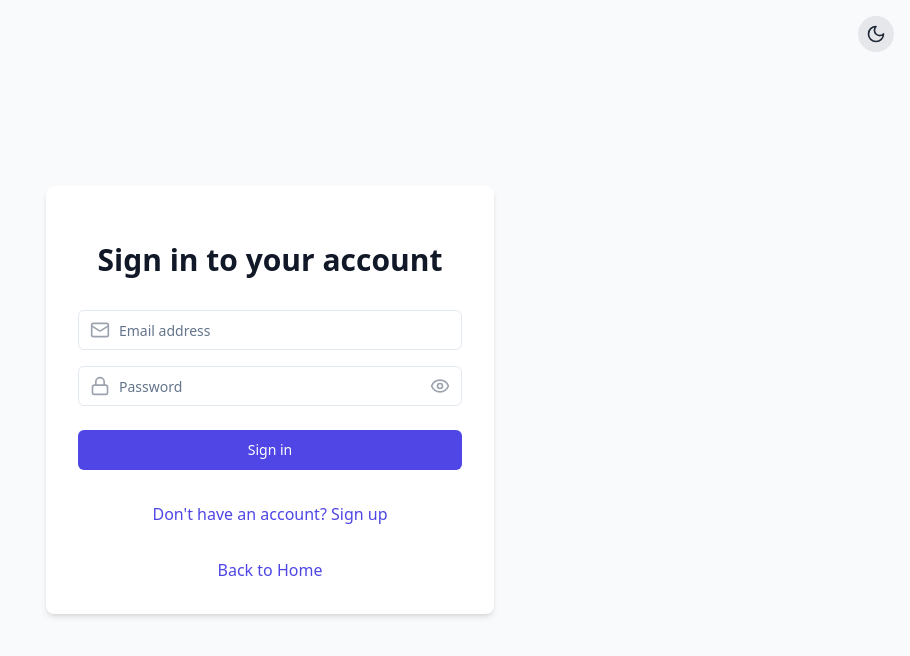
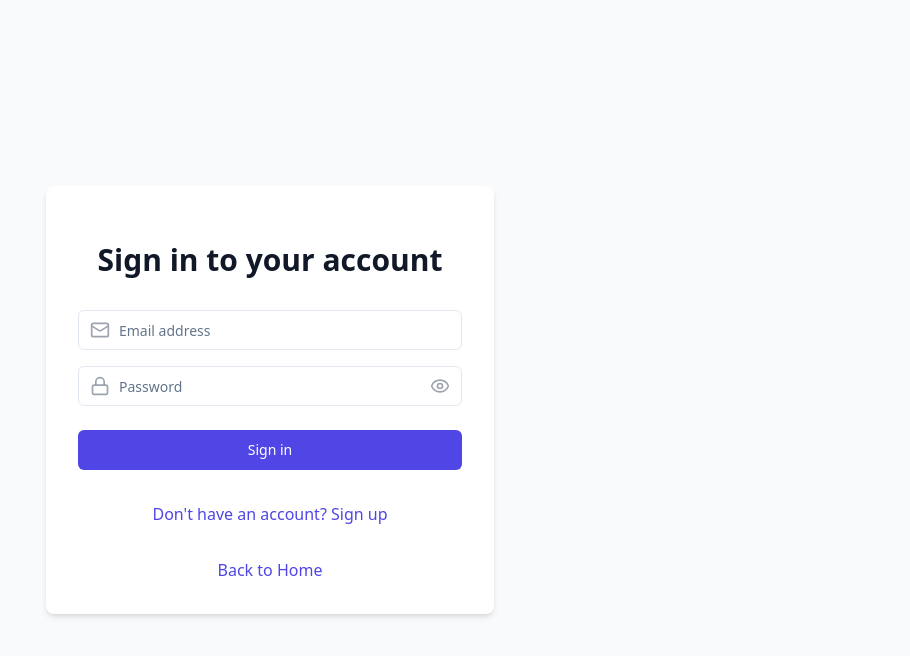
Before and after one commit to ShamiKantMourya/job_portal, a React (Vite) app: page /login in a window 1280 px wide. Shown: the top 656 px of the page, without its empty margins (370-1280 px from the left). Built offline with nearby package versions, Linux system fonts and the light colour scheme.

Commit message:
remove theme toggle icon

```diff
--- a/src/components/SignIn.tsx
+++ b/src/components/SignIn.tsx
@@ -4,13 +4,13 @@ import { Eye, EyeOff, Mail, Lock, Moon, Sun } from "lucide-react";
 
 import { Button } from "./UI/Button";
 import { Input } from "./UI/Input";
-import { useTheme } from "../contexts/ThemeContext";
+// import { useTheme } from "../contexts/ThemeContext";
 
 const SignIn: React.FC = () => {
   const [email, setEmail] = useState<string>("");
   const [password, setPassword] = useState("");
   const [showPassword, setShowPassword] = useState<boolean>(false);
-  const { isDarkMode, toggleDarkMode } = useTheme();
+  // const { isDarkMode, toggleDarkMode } = useTheme();
 
   const navigate = useNavigate();
 
@@ -24,7 +24,7 @@ const SignIn: React.FC = () => {
 
   return (
     <div className="min-h-screen flex items-center justify-center bg-gray-50 dark:bg-gray-900 py-12 px-4 sm:px-6 lg:px-8">
-      <div className="absolute top-4 right-4">
+      {/* <div className="absolute top-4 right-4">
         <button
           onClick={toggleDarkMode}
           className="p-2 rounded-full bg-gray-200 dark:bg-gray-800"
@@ -35,7 +35,7 @@ const SignIn: React.FC = () => {
             <Moon className="h-5 w-5 text-gray-800 dark:text-gray-200" />
           )}
         </button>
-      </div>
+      </div> */}
       <div className="max-w-md w-full space-y-8 bg-white dark:bg-gray-800 p-8 rounded-lg shadow-md">
         <div>
           <h2 className="mt-6 text-center text-3xl font-extrabold text-gray-900 dark:text-white">
```
